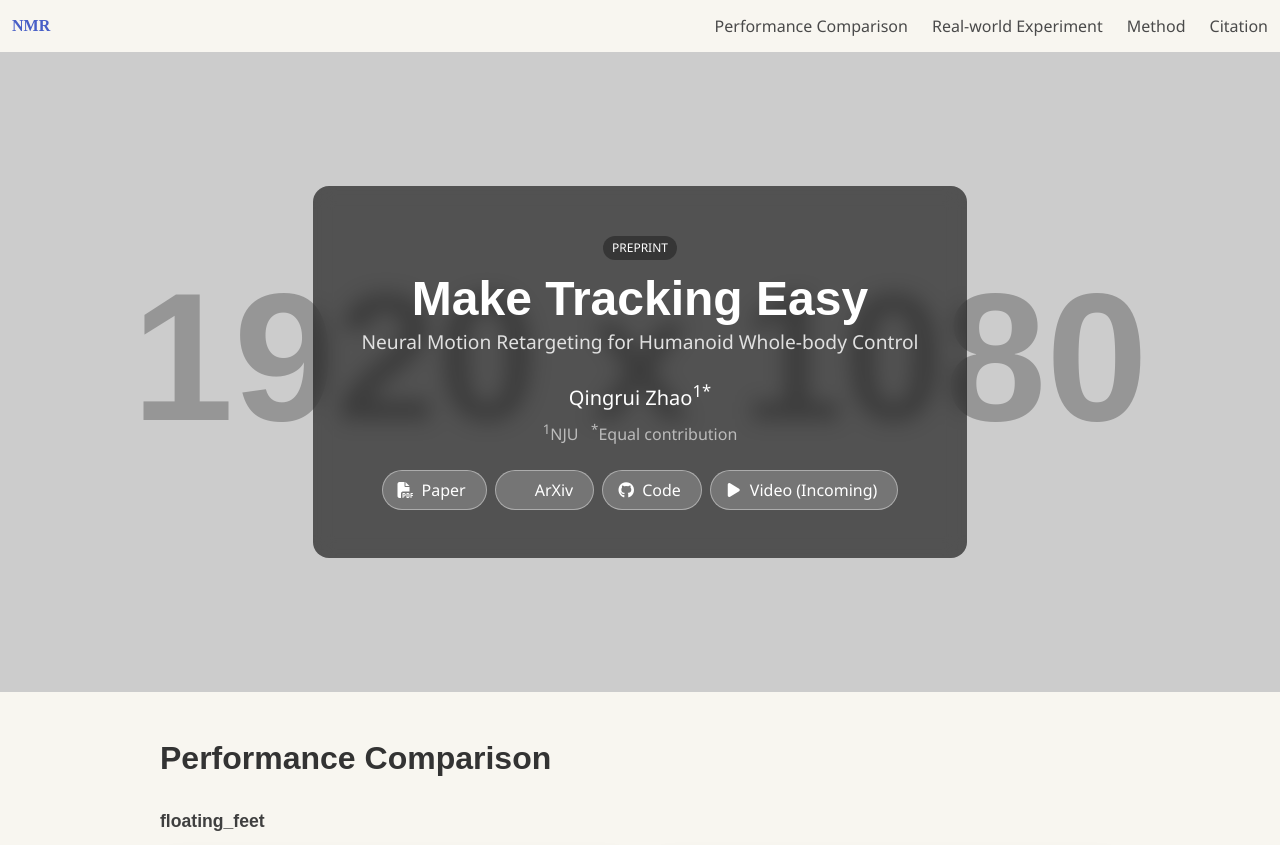
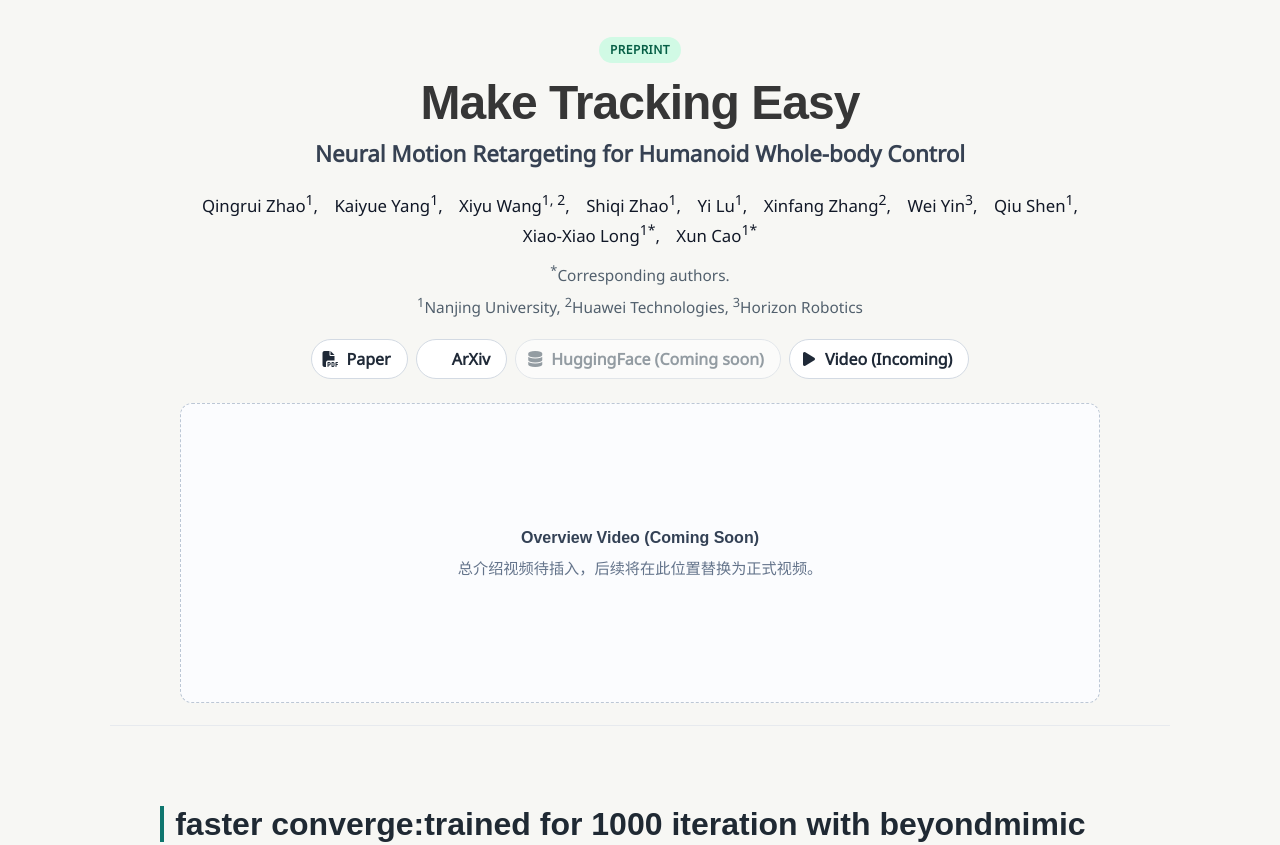
Before and after one commit to 3DV-HumanoidGroup/nmr.github.io, a plain HTML site: page index.html in a window 1280 px wide. Shown: the top 845 px of the page. Drawn offline with nearby package versions, Linux system fonts and the light colour scheme; placeholder pictures from the web are drawn by us; some icons are missing; a web font is replaced by a local one.

Commit message:
Change template

```diff
--- a/index.html
+++ b/index.html
@@ -12,97 +12,131 @@
   <link rel="stylesheet" href="https://cdn.jsdelivr.net/gh/jpswalsh/academicons@1/css/academicons.min.css">
 
   <style>
-    /* 全局颜色与排版 */
     :root {
-      --bg-color: #F8F6F0;
-      /* 截图中的暖色背景 */
-      --card-bg: #FFFFFF;
-      --text-main: #333333;
-      --radius-large: 16px;
+      --bg-color: #f7f7f4;
+      --card-bg: #ffffff;
+      --text-main: #1f2933;
+      --muted-text: #637381;
+      --line: #e7eaee;
+      --accent: #0f766e;
+      --accent-soft: #d1fae5;
+      --radius-large: 14px;
     }
 
     body {
       font-family: 'Noto Sans', sans-serif;
       background-color: var(--bg-color);
       color: var(--text-main);
+      line-height: 1.65;
     }
 
-    /* 顶部导航 */
-    .navbar {
-      background-color: rgba(248, 246, 240, 0.95);
-      backdrop-filter: blur(5px);
-      position: sticky;
-      top: 0;
-      z-index: 1000;
+    .main-wrap {
+      max-width: 1100px;
+      margin: 0 auto;
+      padding: 0 1.25rem 4rem;
     }
 
-    /* 沉浸式 Hero 区域 (带背景图覆盖) */
-    .hero-immersive {
-      position: relative;
-      background: url('https://via.placeholder.com/1920x1080/444/aaa?text=Background+Image+or+Video') center/cover no-repeat;
-      min-height: 80vh;
-      display: flex;
-      align-items: center;
-      justify-content: center;
-      padding: 2rem;
+    .publication-hero {
+      padding: 2.2rem 0 1.2rem;
+      text-align: center;
+      border-bottom: 1px solid var(--line);
+      margin-bottom: 2rem;
     }
 
-    .hero-overlay {
-      background: rgba(0, 0, 0, 0.6);
-      padding: 3rem;
-      border-radius: var(--radius-large);
-      color: white;
-      text-align: center;
-      max-width: 900px;
-      backdrop-filter: blur(10px);
+    .publication-mark {
+      display: inline-flex;
+      padding: 0.2rem 0.7rem;
+      border-radius: 999px;
+      font-size: 0.75rem;
+      letter-spacing: 0.04em;
+      font-weight: 700;
+      color: #065f46;
+      background: var(--accent-soft);
+      margin-bottom: 0.8rem;
     }
 
-    .hero-overlay a {
-      color: inherit;
+    .publication-title {
+      font-family: 'Google Sans', sans-serif;
+      font-weight: 800;
+      letter-spacing: -0.02em;
+      margin-bottom: 0.4rem !important;
     }
 
-    .hero-overlay .title {
-      color: white;
-      font-family: 'Google Sans', sans-serif;
-      font-weight: 800;
-    }
-
-    .hero-overlay .subtitle {
-      color: #e0e0e0;
-      font-size: 1.2rem;
+    .publication-subtitle {
+      color: #364152;
+      font-size: 1.4rem;
+      font-weight: 600;
+      margin-bottom: 1rem !important;
     }
 
     .author-block {
-      margin: 0 8px;
+      margin: 0 6px;
       display: inline-block;
+      color: #111827;
     }
 
-    /* 圆角按钮 */
-    .button.is-rounded {
-      background: rgba(255, 255, 255, 0.2);
-      color: white;
-      border: 1px solid rgba(255, 255, 255, 0.4);
-      transition: all 0.2s;
+    .author-list {
+      max-width: 980px;
+      margin: 0.3rem auto 0.7rem;
+      color: #111827;
+      font-size: 1.05rem;
+      line-height: 1.55;
     }
 
-    .button.is-rounded:hover {
-      background: rgba(255, 255, 255, 0.3);
+    .author-note {
+      color: #52606d;
+      font-size: 0.96rem;
+      margin-bottom: 0.2rem;
     }
 
-    /* 内容区域通用样式 */
+    .author-affiliation {
+      color: #52606d;
+      font-size: 0.96rem;
+      margin-bottom: 1rem;
+    }
+
+    .publication-buttons {
+      justify-content: center;
+      margin-top: 1.2rem;
+      margin-bottom: 0.4rem !important;
+    }
+
+    .link-pill {
+      border-radius: 999px;
+      border: 1px solid #d3dae3;
+      color: #1f2937;
+      background: #fff;
+      font-weight: 600;
+    }
+
+    .link-pill:hover {
+      border-color: #9eb0c5;
+      color: #0f172a;
+    }
+
+    .link-pill.is-disabled,
+    .link-pill.is-disabled:hover {
+      opacity: 0.6;
+      cursor: not-allowed;
+      border-color: #d3dae3;
+      color: #52606d;
+    }
+
     .section-title {
       font-family: 'Google Sans', sans-serif;
       font-weight: 700;
-      margin-bottom: 2rem !important;
+      margin-bottom: 1.3rem !important;
       color: var(--text-main);
+      border-left: 4px solid var(--accent);
+      padding-left: 0.7rem;
     }
 
-    /* 视频/内容卡片 */
     .content-card {
       background: var(--card-bg);
       border-radius: var(--radius-large);
       padding: 1rem;
-      box-shadow: 0 4px 15px rgba(0, 0, 0, 0.05);
+      border: 1px solid var(--line);
+      box-shadow: 0 8px 28px rgba(19, 44, 66, 0.06);
       margin-bottom: 2rem;
     }
 
@@ -116,7 +150,7 @@
     .card-caption {
       margin-top: 1rem;
       font-size: 0.95rem;
-      color: #555;
+      color: #556270;
       text-align: center;
       font-weight: 600;
     }
@@ -126,30 +160,32 @@
       font-size: 1.1rem;
       font-weight: 700;
       margin: 0 0 0.9rem;
-      color: #3f3f3f;
+      color: #334155;
     }
 
-    /* Method 区域双栏卡片 */
     .method-container {
       background: var(--card-bg);
       border-radius: var(--radius-large);
       padding: 2rem;
-      box-shadow: 0 4px 15px rgba(0, 0, 0, 0.05);
+      border: 1px solid var(--line);
+      box-shadow: 0 8px 28px rgba(19, 44, 66, 0.06);
     }
 
     .method-text-box {
-      background: var(--bg-color);
+      background: #f8fafc;
       padding: 1.5rem;
       border-radius: 8px;
       margin-bottom: 1rem;
+      border: 1px solid #e8edf3;
     }
 
-    /* Bibtex */
     .bibtex-box {
       background: var(--card-bg);
       border-radius: var(--radius-large);
       padding: 2rem;
       position: relative;
+      border: 1px solid var(--line);
+      box-shadow: 0 8px 28px rgba(19, 44, 66, 0.06);
     }
 
     .bibtex-box pre {
@@ -157,61 +193,102 @@
       padding: 0;
       color: #555;
     }
+
+    .intro-video-placeholder {
+      margin: 1rem auto 0.2rem;
+      max-width: 920px;
+      border: 1px dashed #bcc7d5;
+      border-radius: 12px;
+      background: #fbfcfe;
+      min-height: 300px;
+      display: flex;
+      align-items: center;
+      justify-content: center;
+      text-align: center;
+      padding: 1.2rem;
+    }
+
+    .intro-video-placeholder .placeholder-title {
+      font-family: 'Google Sans', sans-serif;
+      font-weight: 700;
+      color: #334155;
+      margin-bottom: 0.25rem;
+    }
+
+    .intro-video-placeholder .placeholder-subtitle {
+      color: #64748b;
+      font-size: 0.95rem;
+    }
+
+    @media (max-width: 768px) {
+      .publication-title {
+        font-size: 2rem !important;
+      }
+
+      .publication-subtitle {
+        font-size: 1.1rem;
+      }
+
+      .main-wrap {
+        padding-left: 0.9rem;
+        padding-right: 0.9rem;
+      }
+    }
   </style>
 </head>
 
-<body>
+<body id="top">
+  <div class="main-wrap">
+    <section class="publication-hero">
+      <span class="publication-mark">PREPRINT</span>
+      <h1 class="title is-1 publication-title">Make Tracking Easy</h1>
+      <h2 class="publication-subtitle">Neural Motion Retargeting for Humanoid Whole-body Control </h2>
 
-  <nav class="navbar" role="navigation" aria-label="main navigation">
-    <div class="navbar-brand">
-      <a class="navbar-item" href="#" style="font-weight: bold; font-family: 'Google Sans';">
-        NMR
+      <div class="author-list">
+        <span class="author-block">Qingrui Zhao<sup>1</sup>,</span>
+        <span class="author-block">Kaiyue Yang<sup>1</sup>,</span>
+        <span class="author-block">Xiyu Wang<sup>1, 2</sup>,</span>
+        <span class="author-block">Shiqi Zhao<sup>1</sup>,</span>
+        <span class="author-block">Yi Lu<sup>1</sup>,</span>
+        <span class="author-block">Xinfang Zhang<sup>2</sup>,</span>
+        <span class="author-block">Wei Yin<sup>3</sup>,</span>
+        <span class="author-block">Qiu Shen<sup>1</sup>,</span>
+        <span class="author-block">Xiao-Xiao Long<sup>1*</sup>,</span>
+        <span class="author-block">Xun Cao<sup>1*</sup></span>
+      </div>
+      <div class="author-note"><sup>*</sup>Corresponding authors.</div>
+      <div class="author-affiliation">
+        <span><sup>1</sup>Nanjing University,</span>
+        <span><sup>2</sup>Huawei Technologies,</span>
+        <span><sup>3</sup>Horizon Robotics</span>
+      </div>
+
+      <div class="buttons publication-buttons">
+        <a href="#" class="button link-pill">
+          <span class="icon"><i class="fas fa-file-pdf"></i></span><span>Paper</span>
+        </a>
+        <a href="#" class="button link-pill">
+          <span class="icon"><i class="ai ai-arxiv"></i></span><span>ArXiv</span>
+        </a>
+        <a class="button link-pill is-disabled" role="button" aria-disabled="true">
+          <span class="icon"><i class="fas fa-database"></i></span><span>HuggingFace (Coming soon)</span>
+        </a>
+        <a href="#" class="button link-pill">
+          <span class="icon"><i class="fas fa-play"></i></span><span>Video (Incoming)</span>
         </a>
       </div>
-    <div class="navbar-menu">
-      <div class="navbar-end">
-        <a class="navbar-item" href="#gallery">Performance Comparison</a>
-        <a class="navbar-item" href="#results">Real-world Experiment</a>
-        <a class="navbar-item" href="#method">Method</a>
-        <a class="navbar-item" href="#citation">Citation</a>
-      </div>
-    </div>
-  </nav>
 
-  <section class="hero-immersive">
-    <div class="hero-overlay">
-      <span class="tag is-dark is-rounded mb-3">PREPRINT</span>
-      <h1 class="title is-1 publication-title">Make Tracking Easy</h1>
-      <h2 class="subtitle is-3">Neural Motion Retargeting for Humanoid Whole-body Control </h2>
-
-      <div class="is-size-5 mb-2">
-        <span class="author-block">Qingrui Zhao<sup>1*</sup></span>
-      </div>
-      <div class="is-size-6 mb-4" style="color: #bbb;">
-        <span><sup>1</sup>NJU</span> &nbsp;
-        <span><sup>*</sup>Equal contribution</span>
-      </div>
-
-      <div class="buttons is-centered mt-5">
-        <a href="#" class="button is-rounded">
-          <span class="icon"><i class="fas fa-file-pdf"></i></span><span>Paper</span>
-        </a>
-        <a href="#" class="button is-rounded">
-          <span class="icon"><i class="ai ai-arxiv"></i></span><span>ArXiv</span>
-        </a>
-        <a href="#" class="button is-rounded">
-          <span class="icon"><i class="fab fa-github"></i></span><span>Code</span>
-        </a>
-        <a href="#" class="button is-rounded">
-          <span class="icon"><i class="fas fa-play"></i></span><span>Video (Incoming)</span>
-        </a>
+      <div class="intro-video-placeholder" aria-label="overview video placeholder">
+        <div>
+          <p class="placeholder-title">Overview Video (Coming Soon)</p>
+          <p class="placeholder-subtitle">总介绍视频待插入，后续将在此位置替换为正式视频。</p>
         </div>
       </div>
     </section>
 
     <section class="section" id="gallery">
       <div class="container is-max-desktop">
-      <h2 class="title is-3 section-title">Performance Comparison</h2>
+        <h2 class="title is-3 section-title">faster converge:trained for 1000 iteration with beyondmimic</h2>
 
         <h3 class="motion-title">floating_feet</h3>
         <div class="columns is-multiline">
@@ -308,14 +385,12 @@
             </div>
           </div>
         </div>
-
-
       </div>
     </section>
 
     <section class="section" id="results">
       <div class="container is-max-desktop">
-      <h2 class="title is-3 section-title">Real-world Experiment</h2>
+        <h2 class="title is-3 section-title">less error, better real-world performance</h2>
 
         <div class="content-card">
           <h3 class="motion-title">Motion 1</h3>
@@ -388,7 +463,6 @@
             </div>
           </div>
         </div>
-
       </div>
     </section>
 
@@ -435,6 +509,7 @@
         </div>
       </div>
     </section>
+  </div>
 
   <script>
     function copyBib() {
```
Lines whose indentation alone changed are shown as unchanged.
